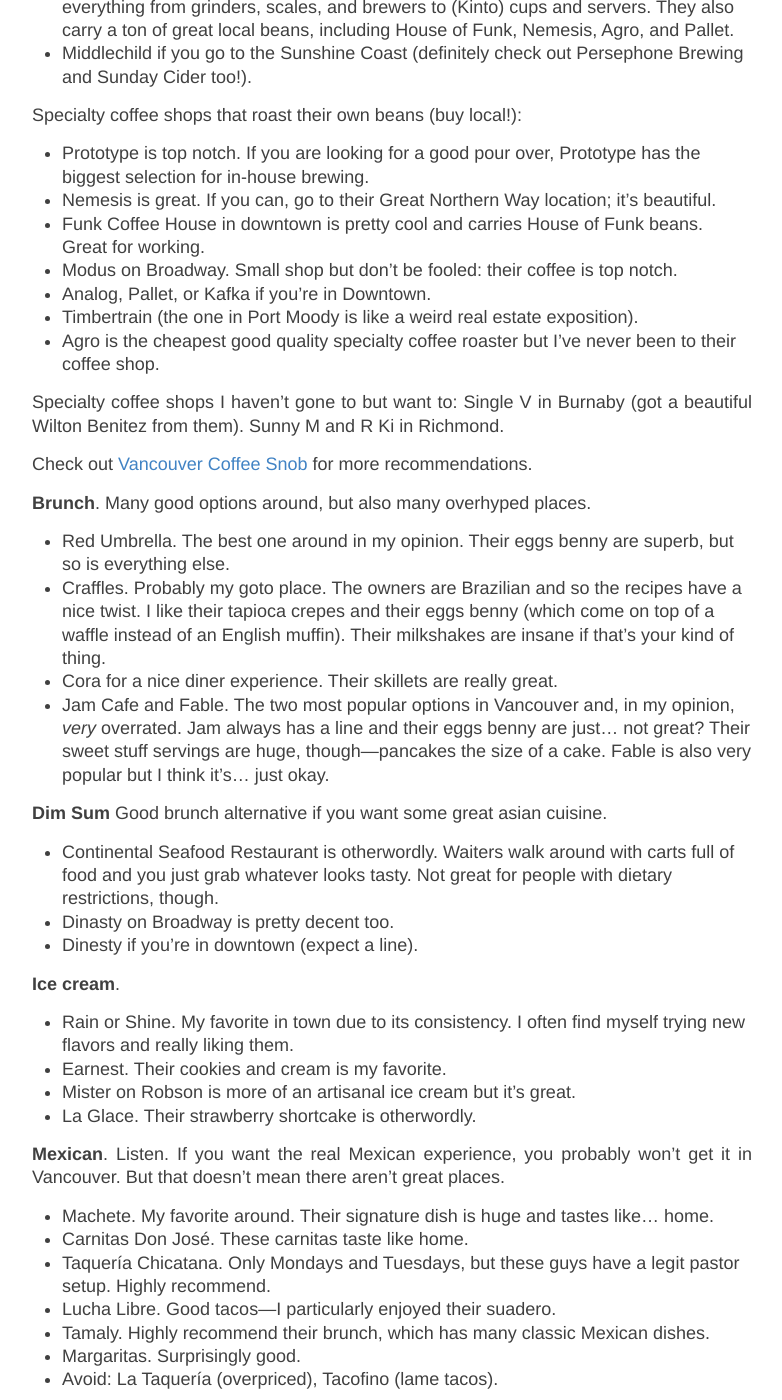
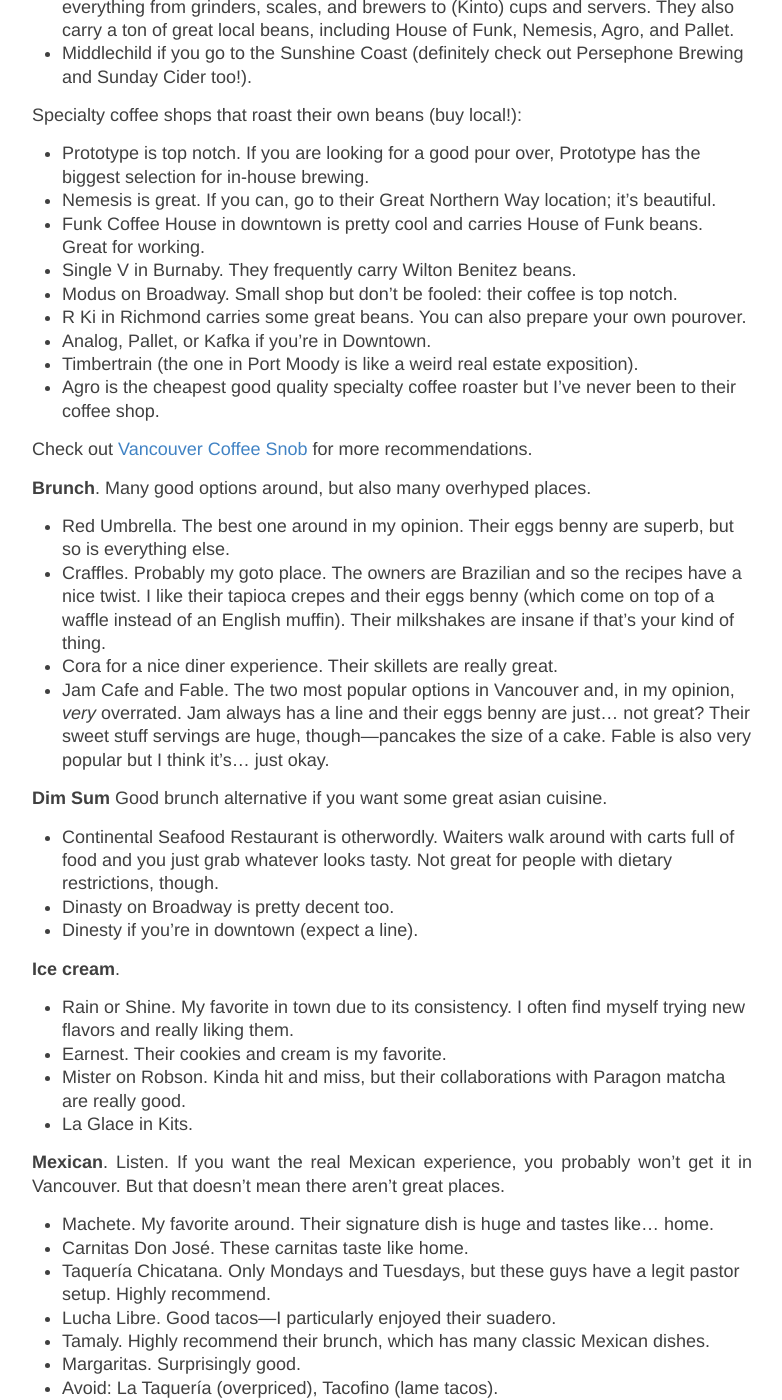
Before and after one commit to giankdiluvi/giankdiluvi.github.io, a Jekyll site: the page built from yvr.md, in a window 1280 px wide and 1400 px high, scrolled down 3270 px. Shown: the whole window, without its empty margins (248-1030 px from the left). Built offline with Jekyll 4.4.1, drawn with Linux system fonts in a browser that asks for light colours; nearby versions of some CDN libraries.

Commit message:
update yvr

```diff
--- a/yvr.md
+++ b/yvr.md
@@ -225,15 +225,15 @@
 If you can, go to their Great Northern Way location; it's beautiful.
 - Funk Coffee House in downtown is pretty cool and carries
 House of Funk beans. Great for working.
+- Single V in Burnaby. They frequently carry Wilton Benitez beans.
 - Modus on Broadway. Small shop but don't be fooled: their coffee is top notch.
+- R Ki in Richmond carries some great beans.
+You can also prepare your own pourover.
 - Analog, Pallet, or Kafka if you're in Downtown.
 - Timbertrain (the one in Port Moody is like a weird real estate exposition).
 - Agro is the cheapest good quality specialty coffee roaster
 but I've never been to their coffee shop.
 
-Specialty coffee shops I haven't gone to but want to:
-Single V in Burnaby (got a beautiful Wilton Benitez from them).
-Sunny M and R Ki in Richmond.
 
 Check out [Vancouver Coffee Snob](https://www.vancouvercoffeesnob.com/)
 for more recommendations.
@@ -269,8 +269,9 @@
 - Rain or Shine. My favorite in town due to its consistency.
 I often find myself trying new flavors and really liking them.
 - Earnest. Their cookies and cream is my favorite.
-- Mister on Robson is more of an artisanal ice cream but it's great.
-- La Glace. Their strawberry shortcake is otherwordly.
+- Mister on Robson. Kinda hit and miss,
+but their collaborations with Paragon matcha are really good.
+- La Glace in Kits.
 
 **Mexican**.
 Listen. If you want the real Mexican experience,
```
Also changed, not shown: index.md (+1 -1 lines), 3 other files.
